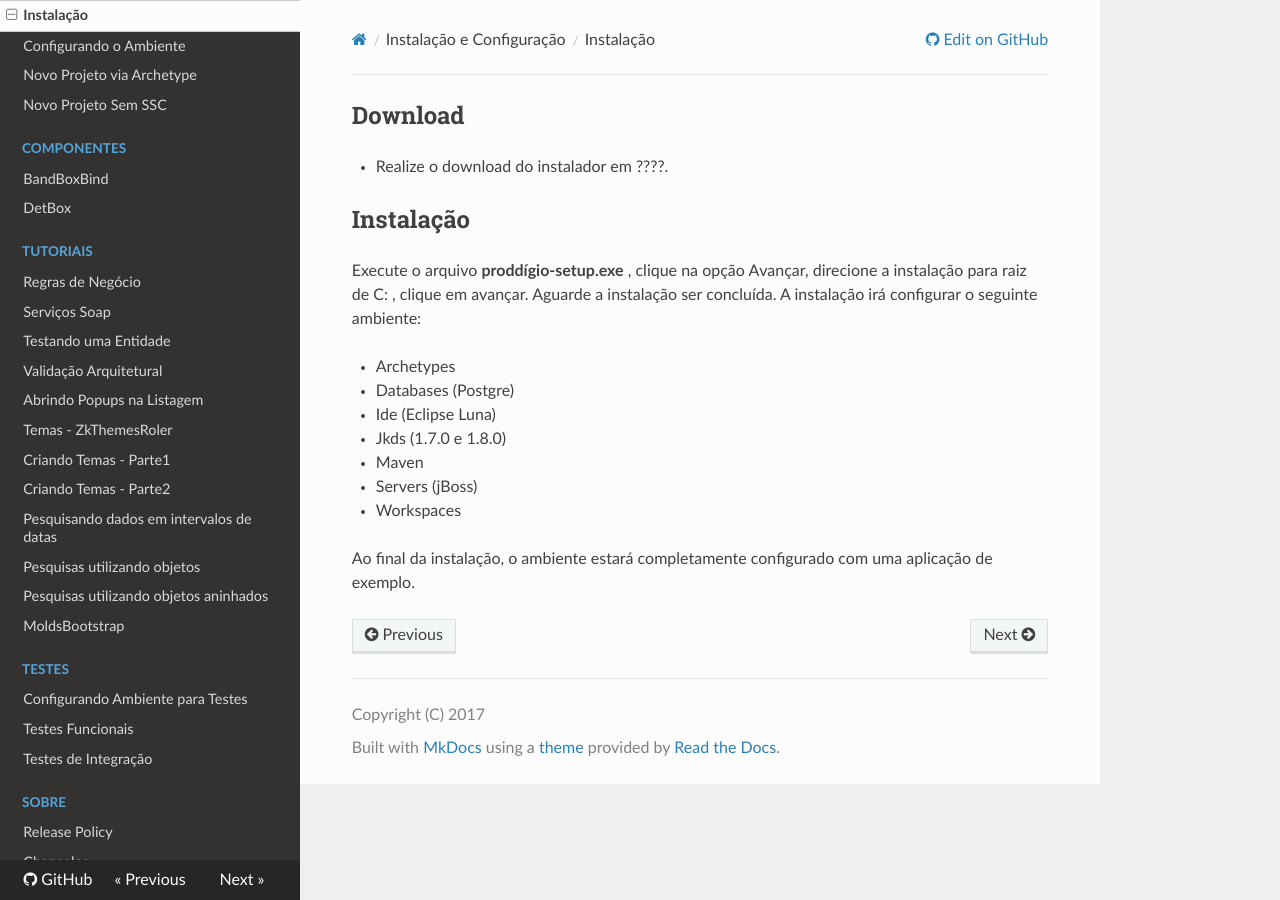
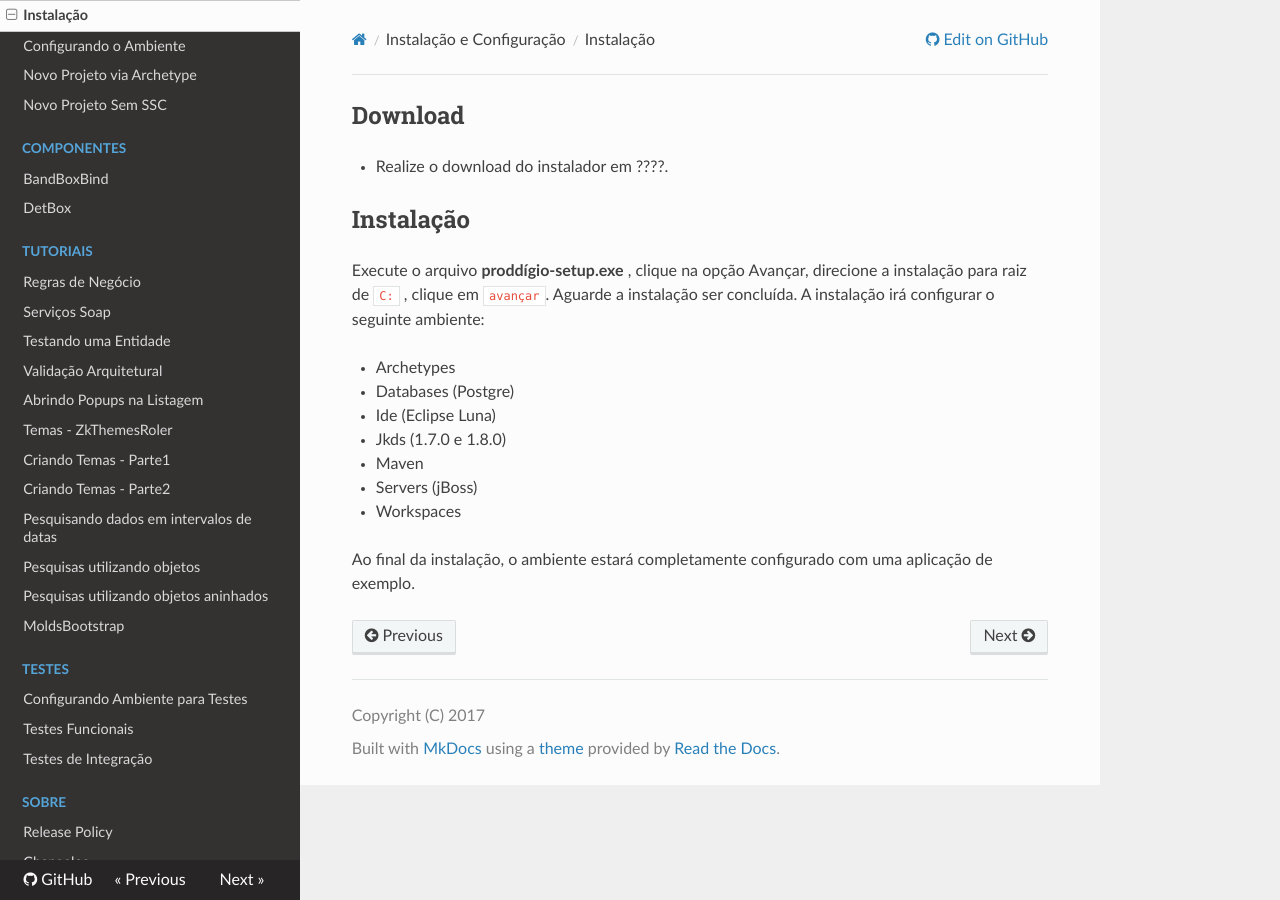
Before and after one commit to jpferreira123/readthedocs, an MkDocs documentation site: the page built from docs/instalacaoEConfiguracao/Instalacao.md, in a window 1280 px wide. Built offline with MkDocs 1.6.1, drawn with Linux system fonts in a browser that asks for light colours; nearby versions of some CDN libraries; old or Windows-style settings are respelled for this version of MkDocs.

Commit message:
Add files via upload

```diff
--- a/docs/instalacaoEConfiguracao/Instalacao.md
+++ b/docs/instalacaoEConfiguracao/Instalacao.md
@@ -4,7 +4,7 @@
 
 ## Instalação
 
-Execute o arquivo **proddígio-setup.exe** , clique na opção Avançar, direcione a instalação para raiz de C: , clique em avançar. Aguarde a instalação ser concluída. A instalação irá configurar o seguinte ambiente:
+Execute o arquivo **proddígio-setup.exe** , clique na opção Avançar, direcione a instalação para raiz de ``C:`` , clique em ``avançar``. Aguarde a instalação ser concluída. A instalação irá configurar o seguinte ambiente:
 
   - Archetypes
   - Databases (Postgre)
```
